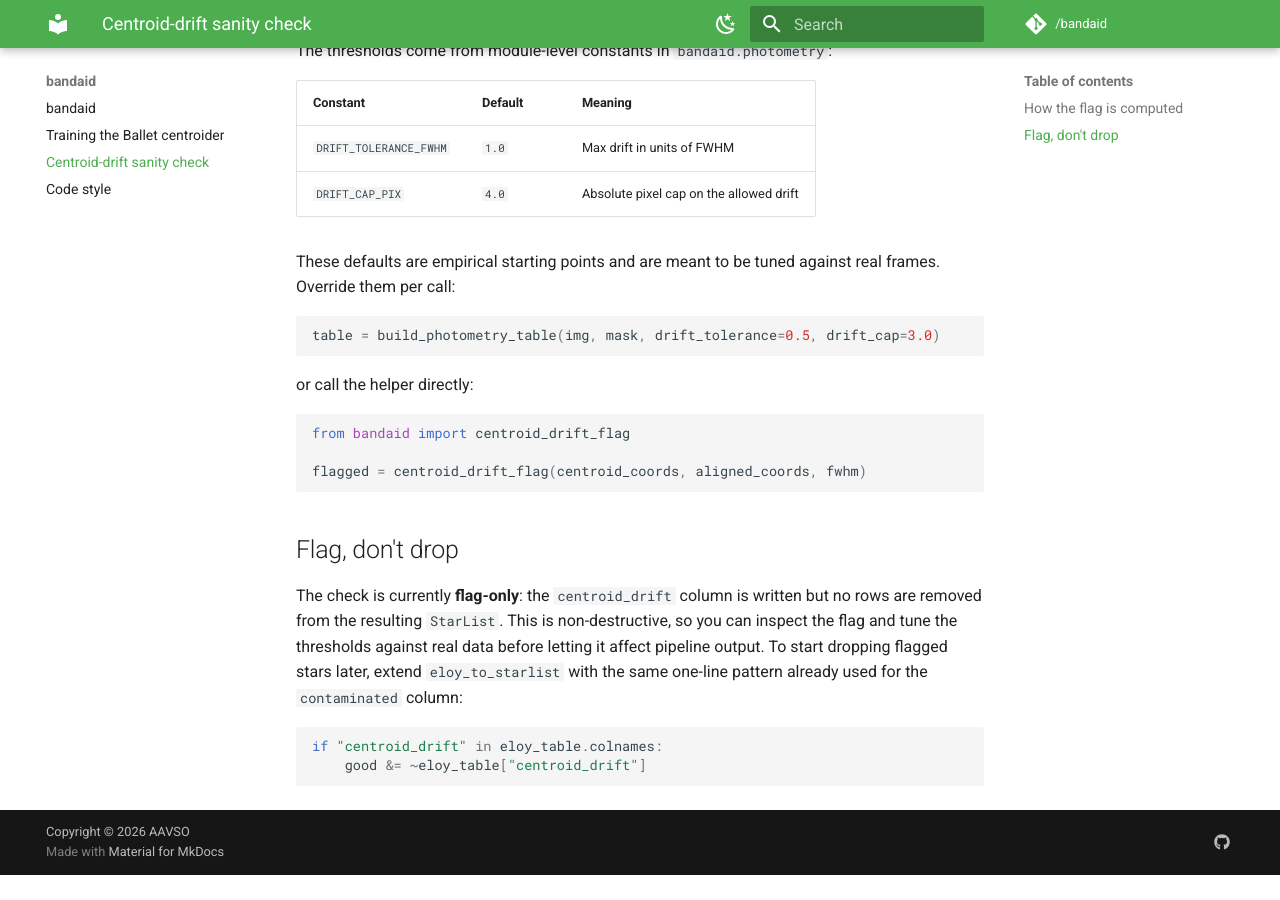
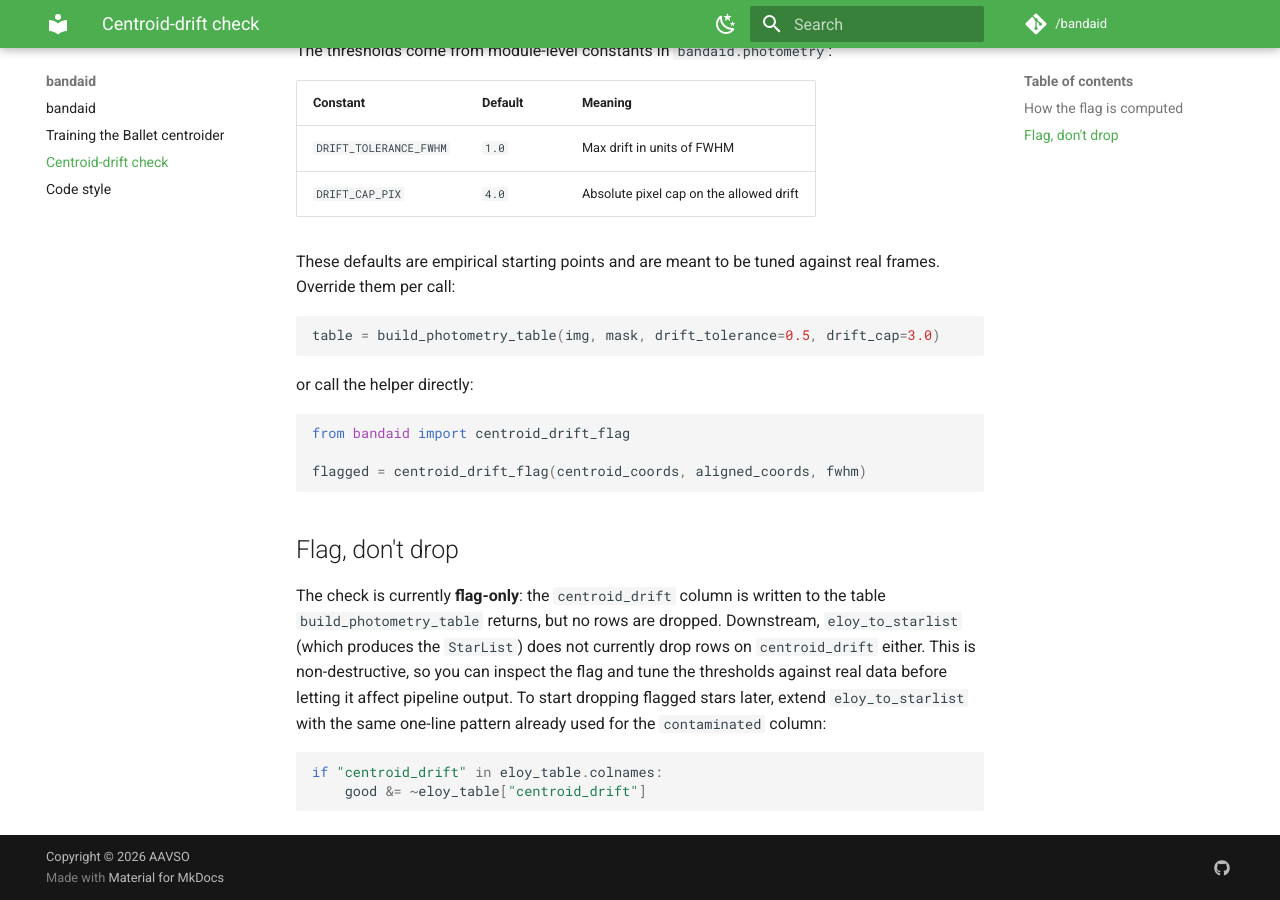
Before and after one commit to mwcraig/bandaid, an MkDocs documentation site: the page built from docs/centroid_drift_check.md, in a window 1280 px wide and 900 px high, scrolled down 850 px. Built offline with MkDocs 1.6.1 and Material for MkDocs 9.7.7, drawn with Linux system fonts in a browser that asks for light colours; before the commit the page ends 1725 px from its top, so only the background shows below that; some of the changed text lies outside the part shown.

Commit message:
Address PR review: rename to "centroid-drift check", fix docs, restructure docstring
- Rename "Centroid-drift sanity check" -> "Centroid-drift check" in docs nav,
  doc H1, README link, and the photometry.py module comment.
- README: note the `contaminated` flag is not yet wired in
  (`neighbor_contamination_flag` is never called, so no column is written).
- docs/centroid_drift_check.md: clarify that "flag, don't drop" applies to the
  Table returned by build_photometry_table (not a StarList), and that
  eloy_to_starlist does not currently drop on centroid_drift.
- photometry.py: move the centroid_drift_flag mechanism explanation from the
  summary into a numpydoc Notes section (no behavior change).

Test signature left as-is: ruff-format already produces that layout (a one-line
form is 89 chars, over the 88-char limit).

Co-Authored-By: Claude Opus 4.8 <noreply@anthropic.com>

```diff
--- a/docs/centroid_drift_check.md
+++ b/docs/centroid_drift_check.md
@@ -1,4 +1,4 @@
-# Centroid-drift sanity check
+# Centroid-drift check
 
 Photometry in bandaid is measured at *aligned* positions: a Gaia reference
 catalog is projected into each image's pixel frame, and a CNN centroider refines
@@ -60,10 +60,12 @@ flagged = centroid_drift_flag(centroid_coords, aligned_coords, fwhm)
 
 ## Flag, don't drop
 
-The check is currently **flag-only**: the `centroid_drift` column is written but
-no rows are removed from the resulting `StarList`. This is non-destructive, so
-you can inspect the flag and tune the thresholds against real data before letting
-it affect pipeline output. To start dropping flagged stars later, extend
+The check is currently **flag-only**: the `centroid_drift` column is written to
+the table `build_photometry_table` returns, but no rows are dropped. Downstream,
+`eloy_to_starlist` (which produces the `StarList`) does not currently drop rows
+on `centroid_drift` either. This is non-destructive, so you can inspect the flag
+and tune the thresholds against real data before letting it affect pipeline
+output. To start dropping flagged stars later, extend
 `eloy_to_starlist` with the same one-line pattern already used for the
 `contaminated` column:
 
```
Also changed, not shown: README.md (+6 -4 lines), docs/.pages, 1 other file.
